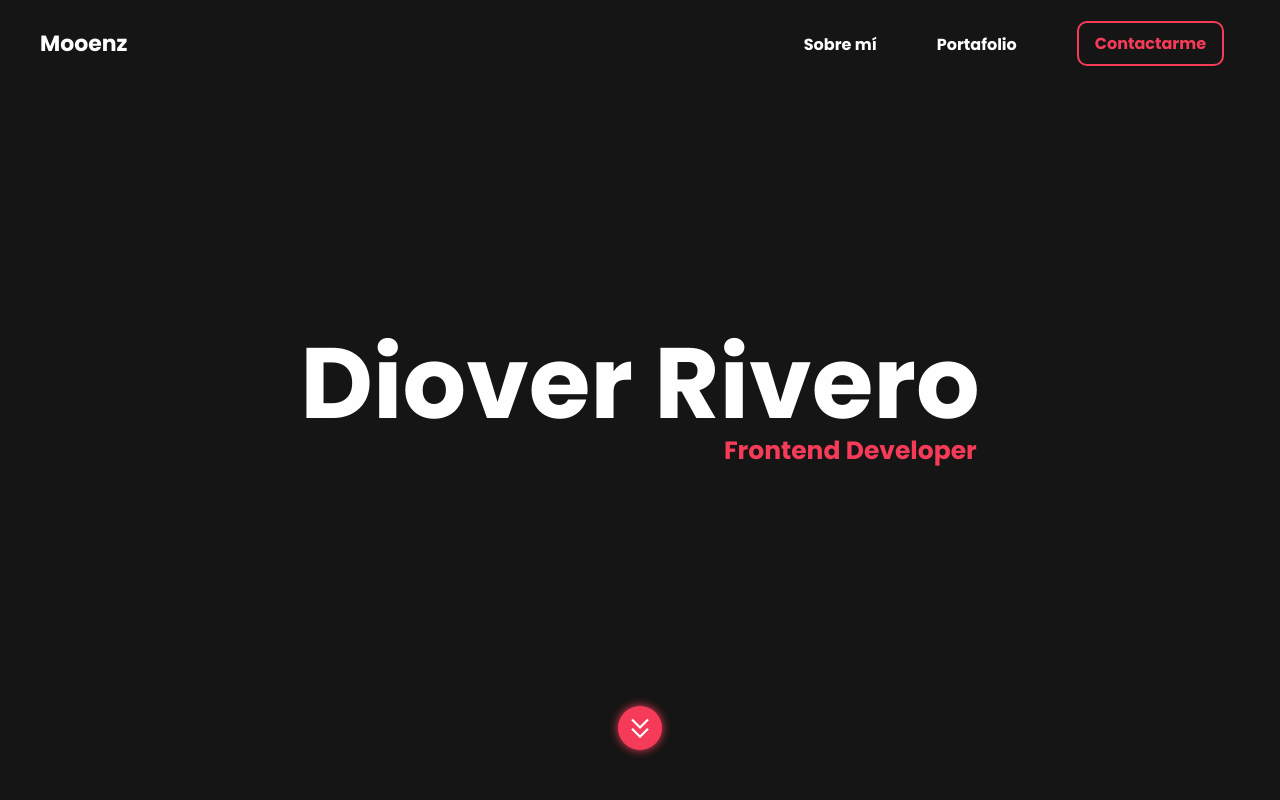
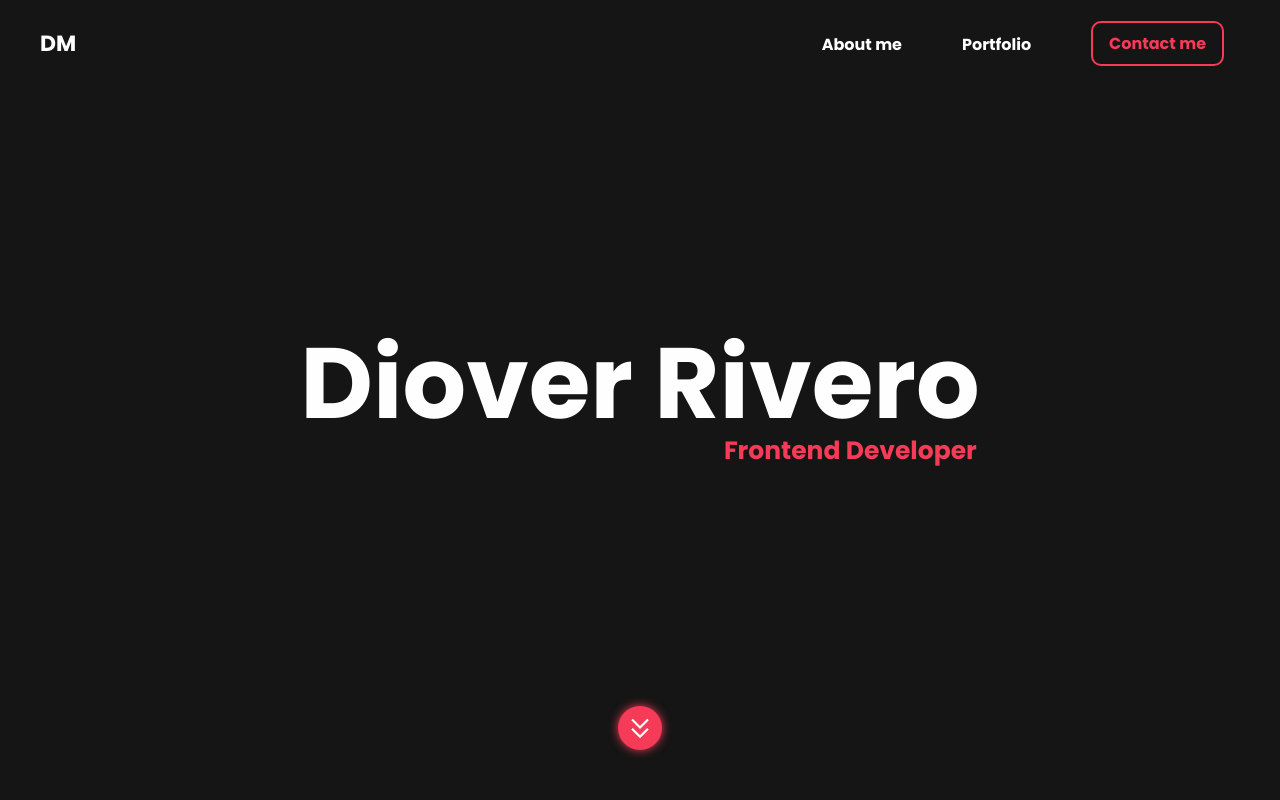
Before and after one commit to dioverdm/portfolio, a Next.js app: page / in a window 1280 px wide. Shown: the top 800 px of the page. Built offline with nearby package versions, Linux system fonts and the light colour scheme.

Commit message:
Update index.jsx

```diff
--- a/components/Navbar/index.jsx
+++ b/components/Navbar/index.jsx
@@ -41,8 +41,8 @@ const Navbar = () => {
   return (
     <Nav blurActive={menuState}>
       <Container className="space-lateral">
-        <Logo href="#" activeTap={activeTap} tapTitle="home" title="inicio">
-          Mooenz
+        <Logo href="#" activeTap={activeTap} tapTitle="home" title="home">
+          DM
         </Logo>
         <Burger onClick={changeIcon}>
           <Bar transformOne={menuState} />
@@ -50,32 +50,32 @@ const Navbar = () => {
           <Bar transformTwo={menuState} />
         </Burger>
         <Links showIcon={menuState}>
-          <Li activeTap={activeTap} tapTitle="about" title='¡Conóceme!'>
+          <Li activeTap={activeTap} tapTitle="about" title='Get to know me!'>
             <Tap
               href="#about"
               onClick={changeIcon}
               activeTap={activeTap}
               tapTitle="about"
             >
-              Sobre mí
+              About me
             </Tap>
           </Li>
-          <Li activeTap={activeTap} tapTitle="projects" title='¡Se que te agradará!'>
+          <Li activeTap={activeTap} tapTitle="projects" title="I know you'll like it!">
             <Tap
               href="#projects"
               onClick={changeIcon}
               activeTap={activeTap}
               tapTitle="projects"
             >
-              Portafolio
+              Portfolio
             </Tap>
           </Li>
           <Li>
             <Button
-              title="joss92821@hotmail.com"
+              title="hola@dioverdm.com"
               onClick={() => useClickBoard()}
             >
-              Contactarme
+              Contact me
             </Button>
           </Li>
         </Links>
```
